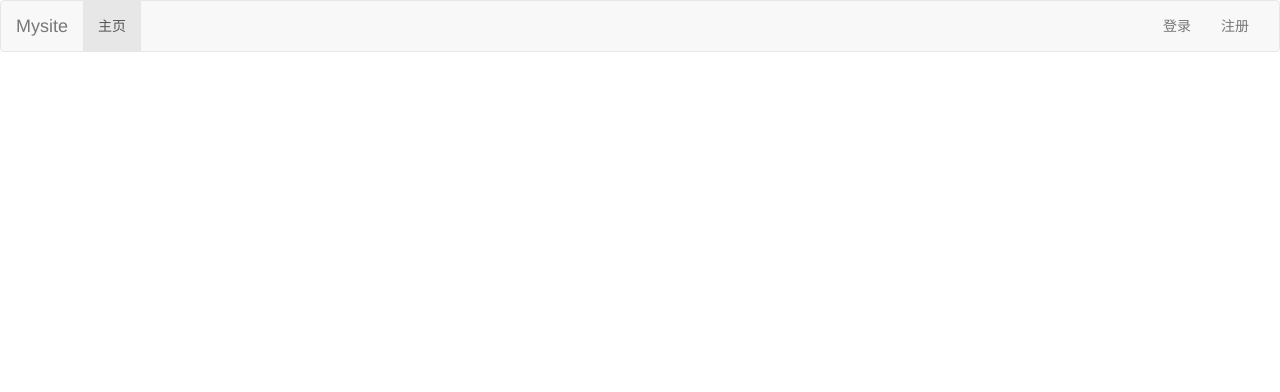
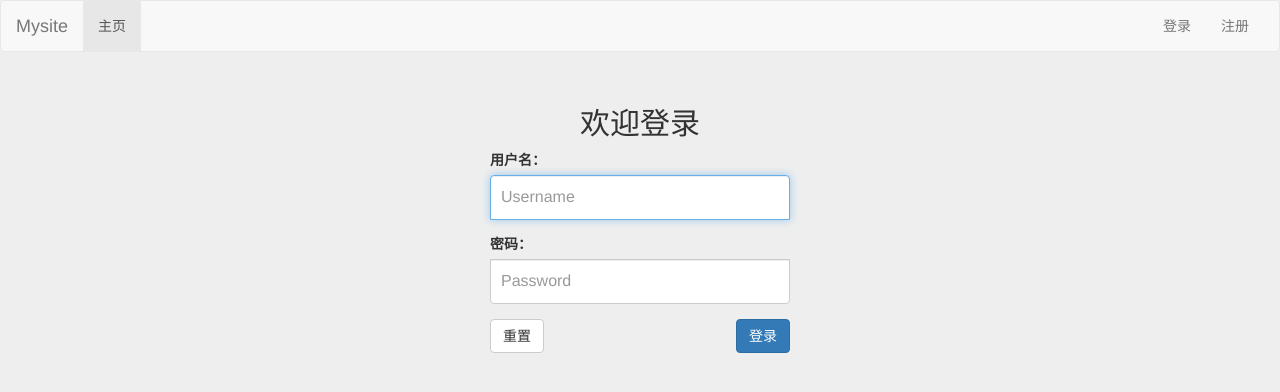
Before and after one commit to JavsShao/Login-and-registration, a Django app: page /login/ in a window 1280 px wide. Shown: the top 392 px of the page. Run offline with Django 3.2, Linux system fonts and the light colour scheme; some libraries are stand-ins or nearby versions.

Commit message:
前端_登录页面

```diff
--- /dev/null
+++ b/login/static/css/login.css
@@ -0,0 +1,30 @@
+body {
+  background-color: #eee;
+}
+.form-login {
+  max-width: 330px;
+  padding: 15px;
+  margin: 0 auto;
+}
+.form-login .form-control {
+  position: relative;
+  height: auto;
+  -webkit-box-sizing: border-box;
+     -moz-box-sizing: border-box;
+          box-sizing: border-box;
+  padding: 10px;
+  font-size: 16px;
+}
+.form-login .form-control:focus {
+  z-index: 2;
+}
+.form-login input[type="text"] {
+  margin-bottom: -1px;
+  border-bottom-right-radius: 0;
+  border-bottom-left-radius: 0;
+}
+.form-login input[type="password"] {
+  margin-bottom: 10px;
+  border-top-left-radius: 0;
+  border-top-right-radius: 0;
+}
--- a/login/system/templates/login/login.html
+++ b/login/system/templates/login/login.html
@@ -1 +1,25 @@
-{%extends 'base.html' %}
+{% extends 'base.html' %}
+{% load staticfiles %}
+{% block title %}登录{% endblock %}
+{% block css %}<link href="{% static 'css/login.css' %}" rel="stylesheet"/>{% endblock %}
+
+
+{% block content %}
+    <div class="container">
+        <div class="col-md-4 col-md-offset-4">
+          <form class='form-login' action="/login/" method="post">
+              <h2 class="text-center">欢迎登录</h2>
+              <div class="form-group">
+                <label for="id_username">用户名：</label>
+                <input type="text" name='username' class="form-control" id="id_username" placeholder="Username" autofocus required>
+              </div>
+              <div class="form-group">
+                <label for="id_password">密码：</label>
+                <input type="password" name='password' class="form-control" id="id_password" placeholder="Password" required>
+              </div>
+              <button type="reset" class="btn btn-default pull-left">重置</button>
+              <button type="submit" class="btn btn-primary pull-right">登录</button>
+          </form>
+        </div>
+    </div> <!-- /container -->
+{% endblock %}
```
